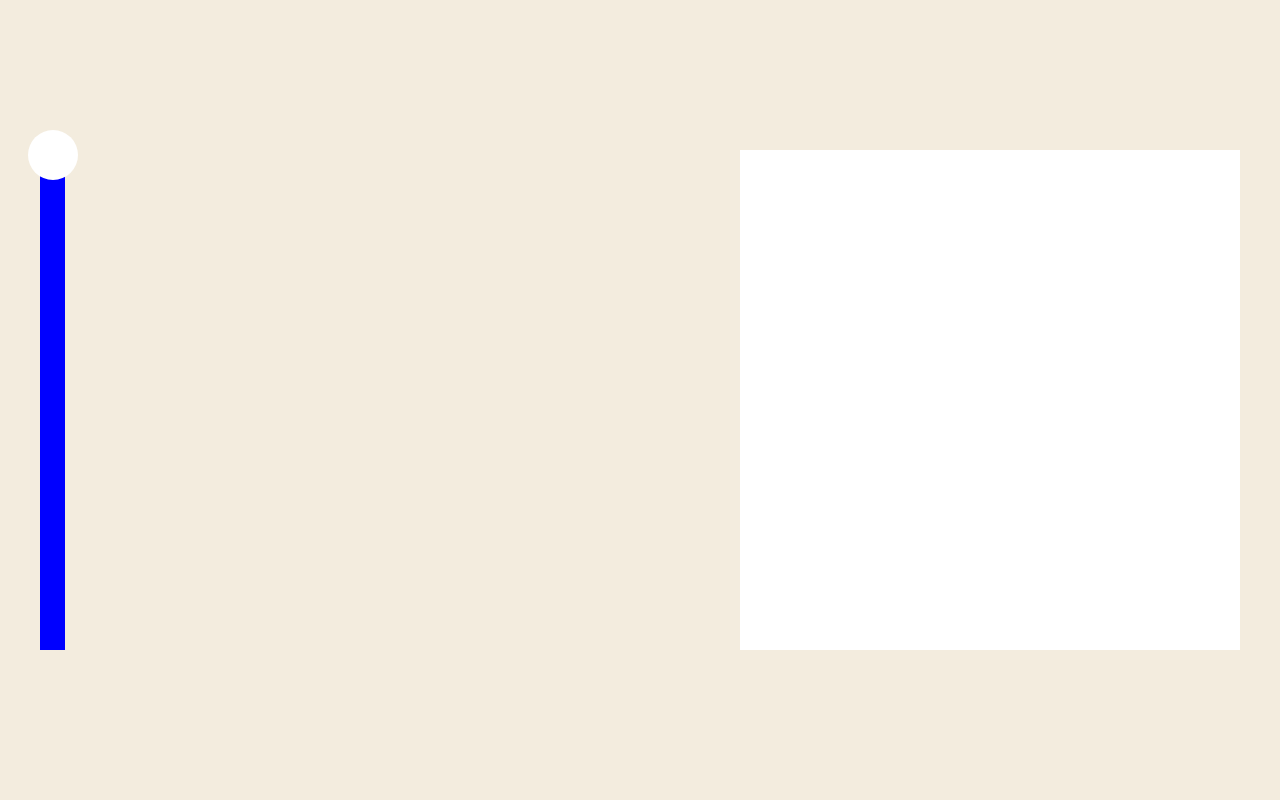
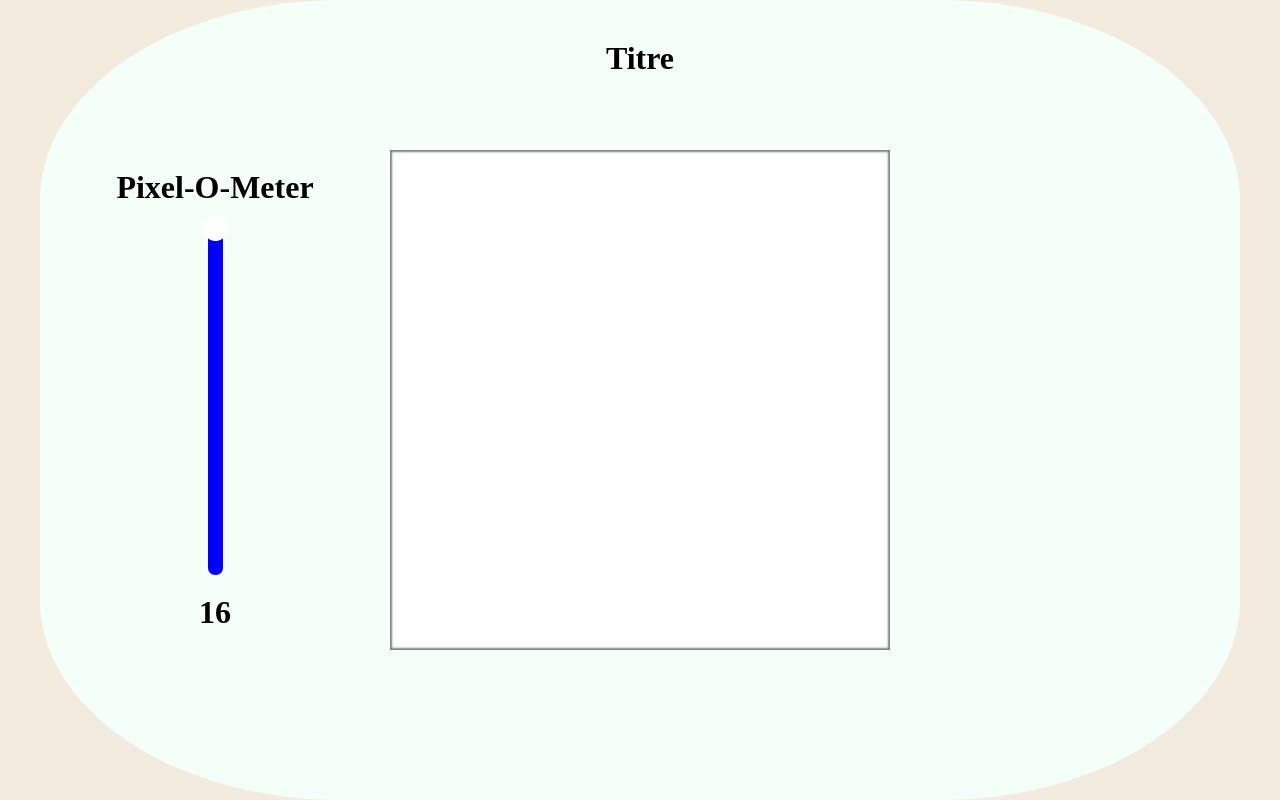
Before and after one commit to applecat144/TOP-s-Etch-a-Sketch, a plain HTML site: page index.html in a window 1280 px wide. Drawn offline with Linux system fonts and the light colour scheme.

Commit message:
finished the left pannel

```diff
--- a/index.html
+++ b/index.html
@@ -11,18 +11,28 @@
 
 <body>
     <div class="main-container">
+        <h1 style="position:absolute; width: 1200px; margin: 0; padding: 40px 0; text-align: center;">Titre</h1>
+        <div class="left-panel">
+            <div class="slider-header">Pixel-O-Meter</div>
+            <div class="slider-container">
+                <div class="slider-view">
+                </div>
 
-        <div class="slider-view">
+
+                <div class="slider-engine">
+                </div>
+                <div class="res-count"></div>
+            </div>
+            <div class="slider-footer">16</div>
         </div>
 
-        <div class="slider-engine">
+        <div class="screen-container">
+            <div class="screen">
+            </div>
         </div>
 
-
-        <div class="screen">
+        <div class="options-container">
         </div>
-
-
 
     </div>
 
--- a/script.js
+++ b/script.js
@@ -7,7 +7,6 @@ let screen = document.querySelector('.screen')
 
 let screenSize = document.querySelector('.screen').offsetWidth;
 let allPixels = document.querySelectorAll('.pixel');
-let checkState = 0;
 let addColor = function (e) {
     if (checkMouseDown) {
         this.style.backgroundColor = 'black';
@@ -57,12 +56,15 @@ document.querySelectorAll('.slider-peg').forEach((peg) => {
                 document.querySelector(`.sliderview-peg.x${i}`).removeAttribute('style');
             }
 
+            document.querySelector(`.sliderview-peg.x${maxResolution}`).style.borderRadius="0 0 7.5px 7.5px";
+
             let cursor = document.createElement('div');
             cursor.classList.add('slider-cursor');
             document.querySelector(`.sliderview-peg.x${pegNumber}`).appendChild(cursor);
 
             pixelPerSide = pegNumber;
             screenSwapRequired = 1;
+            document.querySelector('.slider-footer').textContent=`${pixelPerSide}`
 
 
 
@@ -93,6 +95,9 @@ function createSlider() {
         document.querySelector('.slider-engine').appendChild(peg);
 
     }
+
+    document.querySelector(`.sliderview-peg.x${minResolution}`).style.borderRadius="7.5px 7.5px 0 0";
+    document.querySelector(`.sliderview-peg.x${maxResolution}`).style.borderRadius="0 0 7.5px 7.5px";
 }
 
 function createScreen() {
@@ -123,29 +128,3 @@ function clearScreen() {
     console.log("I did clear");
 
 }
-
-
-
-
-
-
-
-/*
-window.addEventListener('mousedown', () => { checkState = 0; allPixels.forEach((pixel) => checkHover(pixel)) }, true);
-window.addEventListener('mouseup', () => { checkState = 1; allPixels.forEach((pixel) => checkHover(pixel)) }, true);
-
-
-
-function checkHover(pixel) {
-
-
-    switch (checkState) {
-        case 0: pixel.addEventListener('mouseover', addColor);
-            break;
-
-        case 1: pixel.removeEventListener('mouseover', addColor);
-            break;
-    }
-
-}
-*/
--- a/style.css
+++ b/style.css
@@ -7,15 +7,6 @@ body {
     align-items: center;
     justify-content: center;
     background-color: rgb(243, 236, 222);
-}
-
-.screen {
-    height: 500px;
-    width: 500px;
-    display: flex;
-    flex-wrap: wrap;
-    background-color: white;
-    flex: none;
 }
 
 .pixel {
@@ -28,14 +19,66 @@ body {
     width: 1200px;
     height: 800px;
     display: flex;
-    justify-content: space-between;
+    align-items: stretch;
+    background-color: mintcream;
+    border-radius: 25%;
+}
+
+.left-panel {
+    display: flex;
+    flex-direction: column;
+    justify-content: center;
+    flex: 1;
+}
+
+.slider-header,
+.slider-footer {
+    height: 75px;
+    margin: 0;
+    padding: 0;
+    display: flex;
     align-items: center;
+    justify-content: center;
+    font-size: 32px;
+    font-weight: 900;
+}
+
+.options-container {
+    display: flex;
+    flex-direction: column;
+    align-items: center;
+    justify-content: center;
+    flex: 1;
+}
+
+.slider-container {
+    border-radius: 7.5px;
+    display: flex;
+    justify-content: center;
+}
+
+.screen-container {
+    display:flex;
+    flex: 1;
+    flex-direction: column;
+    justify-content: space-evenly;
+}
+
+.screen {
+    height: 500px;
+    width: 500px;
+    display: flex;
+    flex-wrap: wrap;
+    background-color: white;
+    flex: none;
+    box-shadow: inset 0 0 2px 2px grey;
+    justify-self: center;
 }
 
 .slider-view,
 .slider-engine {
-    width: 25px;
-    height: 500px;
+    width: 15px;
+    height: 350px;
     display: flex;
     flex-direction: column;
     align-items: stretch;
@@ -59,8 +102,8 @@ body {
 }
 
 .slider-cursor {
-    width: 50px;
-    height: 50px;
+    width: 25px;
+    height: 25px;
     border-radius: 50%;
     background-color: white;
     position: absolute;
```
